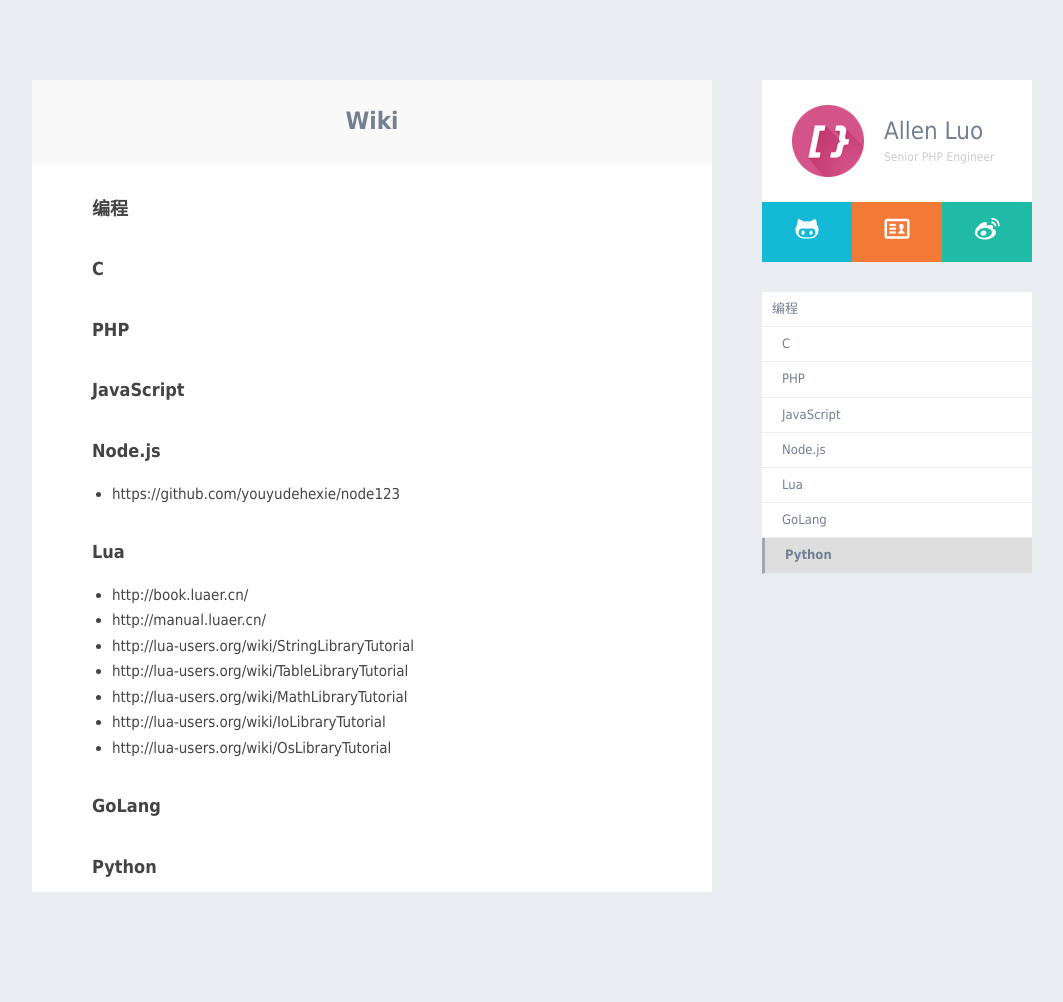
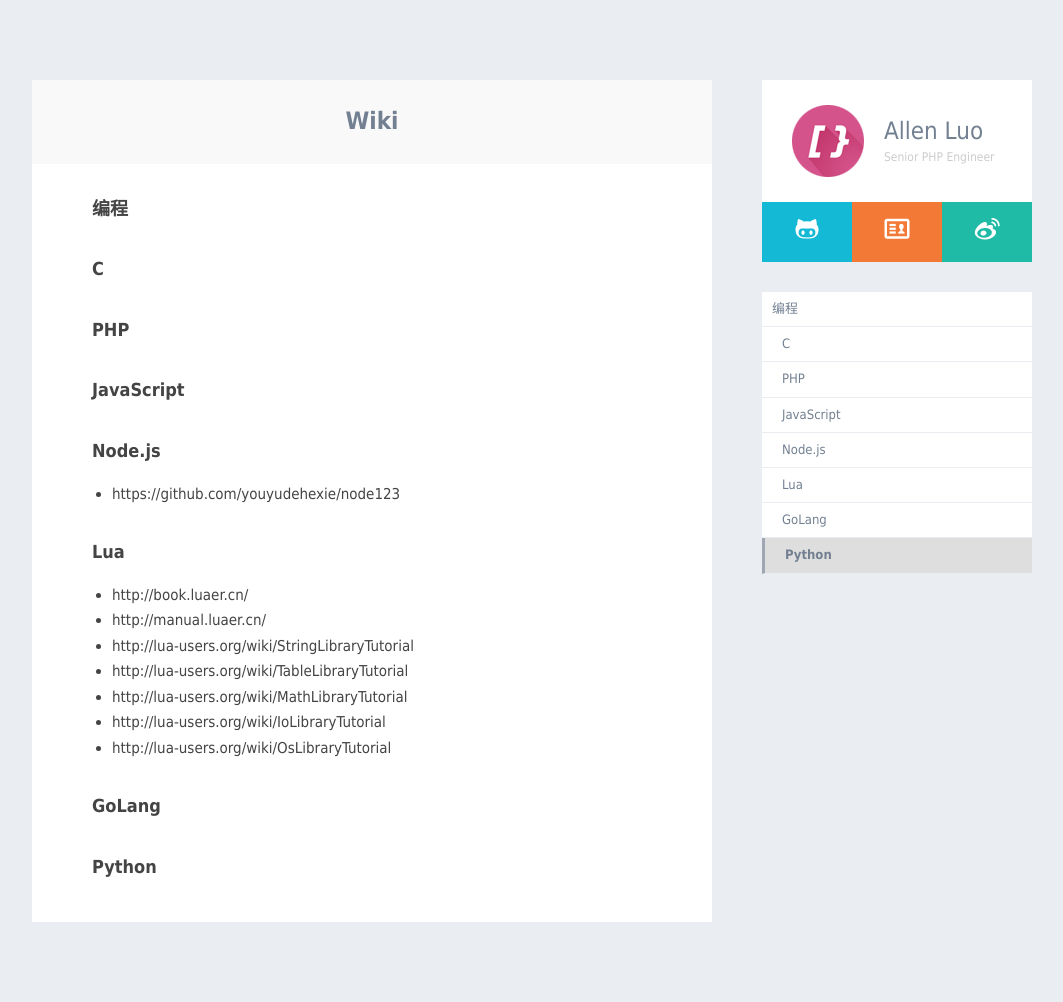
Before and after one commit to movoin/movoin.github.io, a Jekyll site: the page built from wiki.md, in a window 1280 px wide. Shown: the whole page, without its empty margins (108-1171 px from the left). Built offline with Jekyll 4.4.1, drawn with Linux system fonts in a browser that asks for light colours; some web fonts are replaced; Markdown is read by kramdown in place of the engine named in the settings; comment, search, counter and statistics services are not loaded; before the commit the page ends 972 px from its top, so only the background shows below that.

Commit message:
modifiy duoshuo block padding

```diff
--- a/statics/css/default.css
+++ b/statics/css/default.css
@@ -1110,7 +1110,7 @@ a:hover {
 }
 
 .ds-thread {
-    padding: 0 50px;
+    padding: 0 50px 30px 50px;
 }
 
 /* ==========================================================================
```
Also changed, not shown: statics/css/default.min.css.
